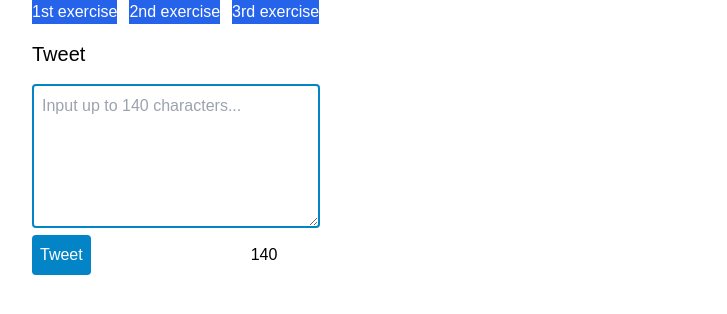
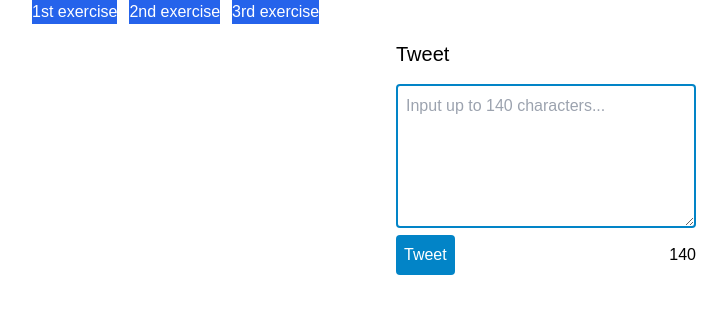
Before and after one commit to mihail-fomin/training-states, a Next.js app: page /3 in a window 1280 px wide. Shown: the top 314 px of the page, without its empty margins (94-821 px from the left). Built offline with nearby package versions, Linux system fonts and the light colour scheme.

Commit message:
deleted async function

```diff
--- a/pages/3.js
+++ b/pages/3.js
@@ -2,63 +2,47 @@
 import { MainMenu } from '../components/MainMenu'
 import Container from '../components/Container'
 
+const lettersMaxNum = 140;
+
 export default function Form() {
 	const [tweet, setTweet] = React.useState('');
-	const [status, setStatus] = React.useState('typing');
-	const [counter, setCounter] = React.useState(140);
+	const [counter, setCounter] = React.useState(lettersMaxNum);
+
 
 	function handleTextAreaChange(e) {
 		setTweet(e.target.value);
+		setCounter(n => n - 1)
 	}
 
-	async function handleSubmit(e) {
+	function handleSubmit(e) {
 		e.preventDefault();
-		setStatus('submitting');
-		try {
-			await submitForm(tweet);
-			setStatus('success');
+		submitForm(tweet);
 		return alert('Your tweet has been sent!')
-		} catch (err) {
-			setStatus('typing');
-		}
 	}
 
 	return <div>
 		<Container>
 			<MainMenu />
+			<div className='mx-auto w-[300px]'>
 				<h1 className='my-4 text-xl'>Tweet</h1>
 				<form onSubmit={handleSubmit}>
 					<textarea
-					className='p-2 border-2 rounded h-36 w-72 border-sky-600'
-					type='textarea'
+						className='w-full p-2 border-2 rounded h-36 border-sky-600'
+						value={tweet}
 						placeholder='Input up to 140 characters...'
 						onChange={handleTextAreaChange}
-					disabled={status === 'submitting'}
 					>
 					</textarea>
-				<div className='flex items-center'>
+					<div className='flex items-center justify-between'>
 						<button
 							className='block p-2 text-white rounded cursor-pointer bg-sky-600'
-						disabled={
-							tweet.length === 0 ||
-							status === 'submitting'
-						}>
+							disabled={tweet.length === 0}>
 							Tweet
 						</button>
-					<div className='pl-40'>{counter}</div>
+						<div >{counter}</div>
 					</div>
 				</form>
+			</div>
 		</Container>
 	</div>
 }
-
-function submitForm(tweet) {
-	return new Promise((resolve, reject) => {
-		setTimeout(() => {
-			if (!tweet) { reject(new Error('Type something')) }
-			else {
-				resolve();
-			}
-		}, 1500);
-	});
-}
```
Lines whose indentation alone changed are shown as unchanged.
